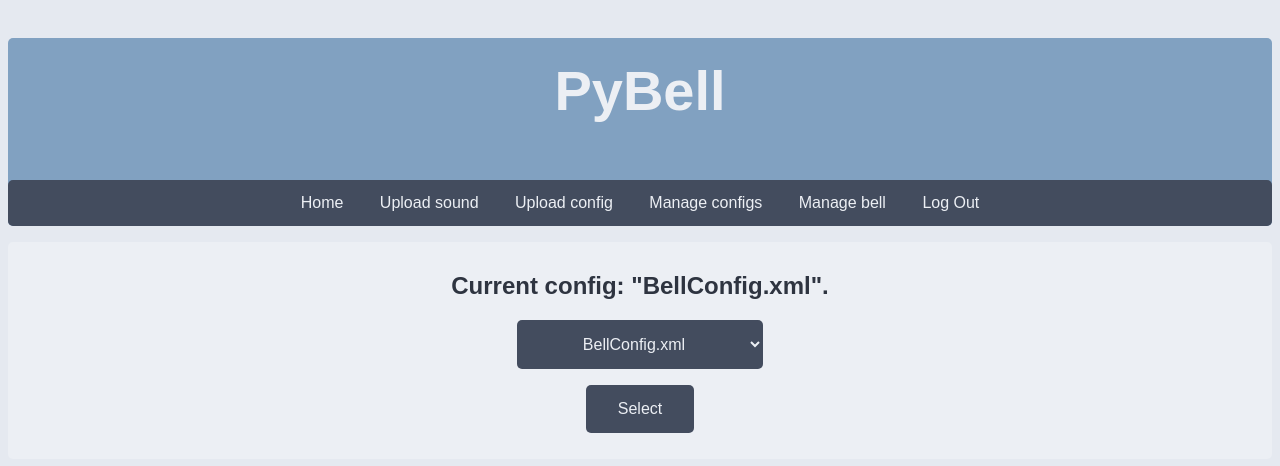
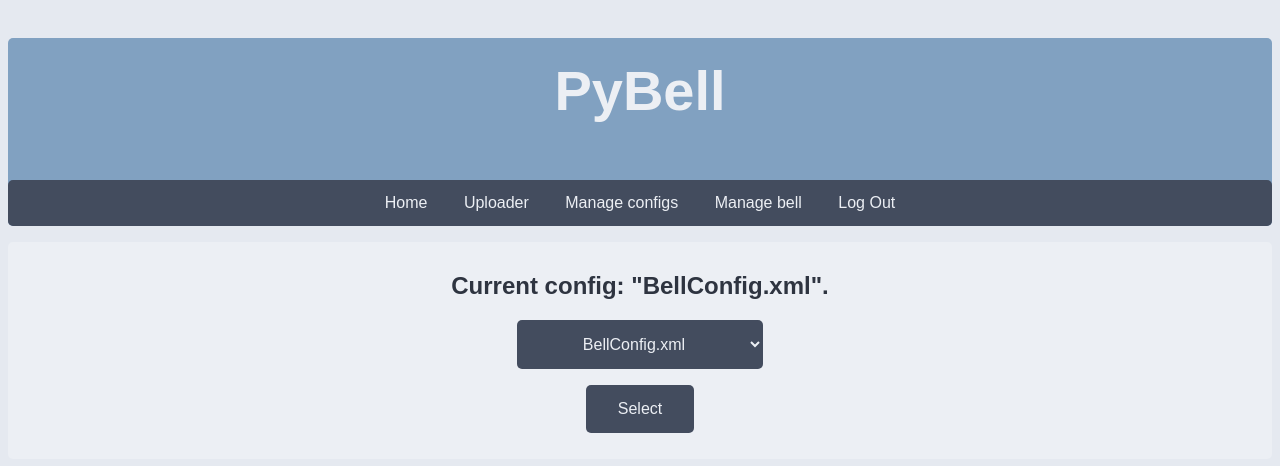
Before and after one commit to Zotyamester/PyBell, a Flask app: page /manage_configs in a window 1280 px wide. Shown: the top 466 px of the page. Run offline with Flask 2, Linux system fonts and the light colour scheme; a user stored in the database is signed in.

Commit message:
Merge sound and config uploads to a single page

```diff
--- a/app/routes.py
+++ b/app/routes.py
@@ -30,19 +30,17 @@ def allowed_file(filename, allowed_exts):
 def upload(request, allowed_exts, folder):
 	if 'file' not in request.files:
 		flash('No file part')
-		return redirect(request.url)
+		return redirect(url_for('uploader'))
 	file = request.files['file']
 	if file.filename == '':
 		flash('No file selected for uploading')
-		return redirect(request.url)
-	if file and allowed_file(file.filename, allowed_exts):
+	elif file and allowed_file(file.filename, allowed_exts):
 		filename = secure_filename(file.filename)
 		file.save(os.path.join(app.config[folder], filename))
-		flash('File uploaded')
-		return redirect(request.url)
+		flash('File "%s" uploaded' % filename)
 	else:
-		flash('Allowed file types are {}'.format(', '.join(allowed_exts)))
-		return redirect(request.url)
+		flash('Allowed file types are %s' % ', '.join(allowed_exts))
+	return redirect(url_for('uploader'))
 
 @app.route('/', methods=['GET', 'POST'])
 @app.route('/home', methods=['GET', 'POST'])
@@ -82,19 +80,20 @@ def internal_error(error):
 	db.session.rollback()
 	return render_template('500.html'), 500
 
-@app.route('/upload_sound', methods=['GET', 'POST'])
+@app.route('/uploader', methods=['GET'])
+@login_required
+def uploader():
+	return render_template('uploader.html')
+
+@app.route('/upload_sound', methods=['POST'])
 @login_required
 def upload_sound():
-	if request.method == 'POST':
-		return upload(request, ALLOWED_SOUND_EXTENSIONS, 'SOUND_FOLDER')
-	return render_template('uploader.html', filetype='sound', action_url='/upload_sound')
+	return upload(request, ALLOWED_SOUND_EXTENSIONS, 'SOUND_FOLDER')
 
-@app.route('/upload_config', methods=['GET', 'POST'])
+@app.route('/upload_config', methods=['POST'])
 @login_required
 def upload_config():
-	if request.method == 'POST':
-		return upload(request, ALLOWED_CONFIG_EXTENSIONS, 'CONFIG_FOLDER')
-	return render_template('uploader.html', filetype='config', action_url='/upload_config')
+	return upload(request, ALLOWED_CONFIG_EXTENSIONS, 'CONFIG_FOLDER')
 
 @app.route('/manage_configs', methods=['GET', 'POST'])
 @login_required
--- a/app/templates/base_after_login.html
+++ b/app/templates/base_after_login.html
@@ -3,8 +3,7 @@
 {% block header %}
     <ul id="nav">
         <li><a href="/home">Home</a></li>
-        <li><a href="/upload_sound">Upload sound</a></li>
-        <li><a href="/upload_config">Upload config</a></li>
+        <li><a href="/uploader">Uploader</a></li>
         <li><a href="/manage_configs">Manage configs</a></li>
         <li><a href="/manage_bell">Manage bell</a></li>
         <li><a href="/logout">Log Out</a></li>
```
Also changed, not shown: app/templates/uploader.html (+13 -4 lines).
